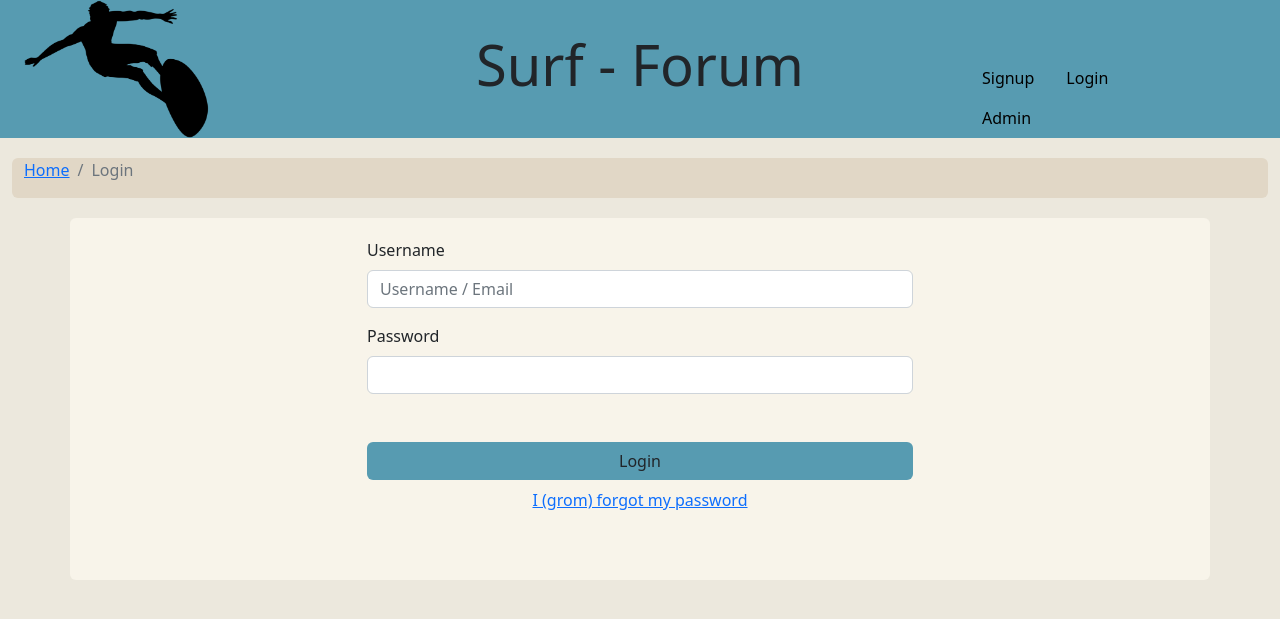
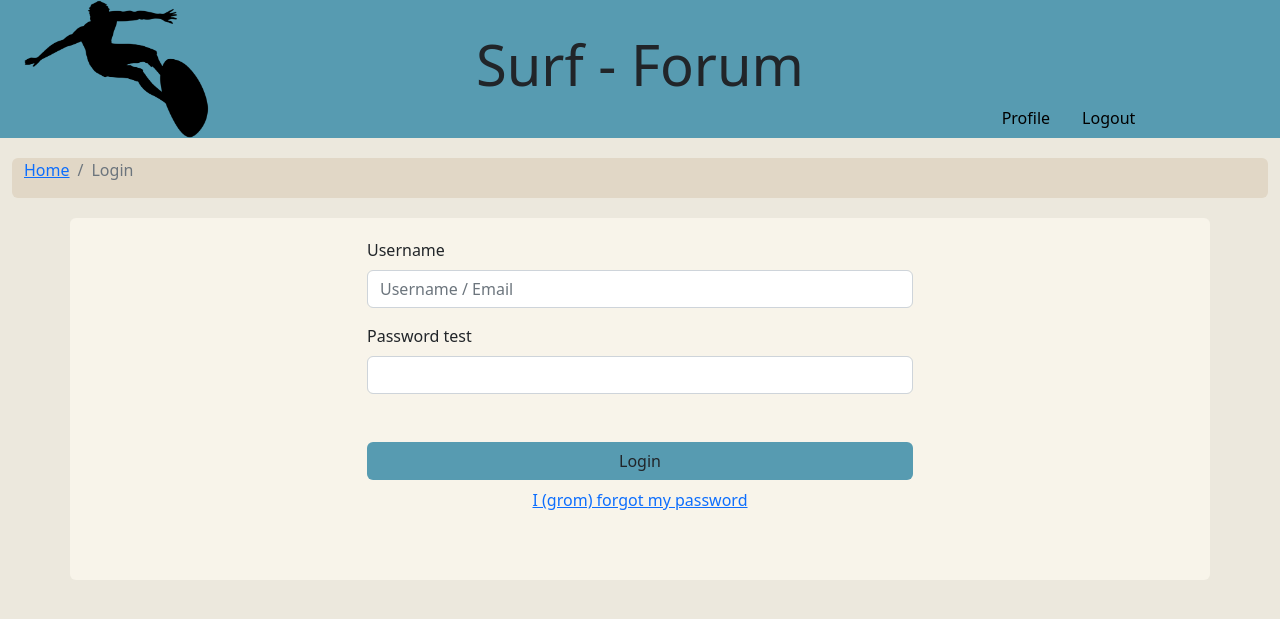
Before and after one commit to zachpren0/Surf_Forum, a PHP site: page /login.php in a window 1280 px wide. Shown: the top 619 px of the page. Run offline with PHP 8.4, Linux system fonts and the light colour scheme; the visitor is signed in with stand-in values (Sample User, id 1).

Commit message:
login functionality works

```diff
--- a/header.php
+++ b/header.php
@@ -1,3 +1,7 @@
+<?php
+session_start();
+?>
+
 <!DOCTYPE html>
 <html>
   <head>
@@ -24,9 +28,16 @@
 
                   <div class="col-2 d-flex align-items-end justify-content-end">
                     <nav class="nav">
-                      <a class="nav-link text-black" href="signup.php">Signup</a>
-                      <a class="nav-link text-black" href="login.php">Login</a>
-                      <a class="nav-link text-black" href="admin.php">Admin</a>
+                      <?php
+                        if (isset($_SESSION["userid"])){
+                          echo "<a class='nav-link text-black' href='account.php'>Profile</a>";
+                          echo "<a class='nav-link text-black' href='includes/logout.inc.php'>Logout</a>";
+                        } else {
+                          echo "<a class='nav-link text-black' href='signup.php'>Signup</a>";
+                          echo "<a class='nav-link text-black' href='login.php'>Login</a>";
+                          echo "<a class='nav-link text-black' href='admin.php'>Admin</a>";
+                        }
+                        ?>
                     </nav>
 
                 </div>
--- a/login.php
+++ b/login.php
@@ -25,14 +25,26 @@ include_once 'header.php';
                               <input type="text" name="username" class="form-control required" id="InputUser" placeholder='Username / Email'>
                             </div>
                             <div class="mb-5">
-                              <label for="pwd" class="form-label">Password</label>
-                              <input type="password" user="pwd" class="form-control required" id="pass1">
+                              <label for="password" class="form-label">Password test</label>
+                              <input type="password" name="password" class="form-control required">
                             </div>
                             <div class="mb-5 text-center d-grid gap-2 col-12 mx-auto">
                             <button type="submit" name="submit" class="btn bg-blue">Login</button>
                               <a href="https://en.wikipedia.org/wiki/Hippopotamus">I (grom) forgot my password</a>
                             </div>
                           </form>
+                          <?php
+                            if(isset($_GET["error"])){
+                              if ($_GET["error"]== "emptyInput"){
+                                echo "<p>Missing Fields</p>";
+                            }
+                            else if ($_GET["error"]== "wrongLogin"){
+                              echo "<p>Username or password is incorrect</p>";
+                            }
+
+                          }
+
+                          ?>
 
                     </div>
             </div>
```
Also changed, not shown: includes/functions.inc.php (+4 -5 lines), includes/login.inc.php (+14 -3 lines), includes/logout.inc.php (added, +8 -0 lines).
